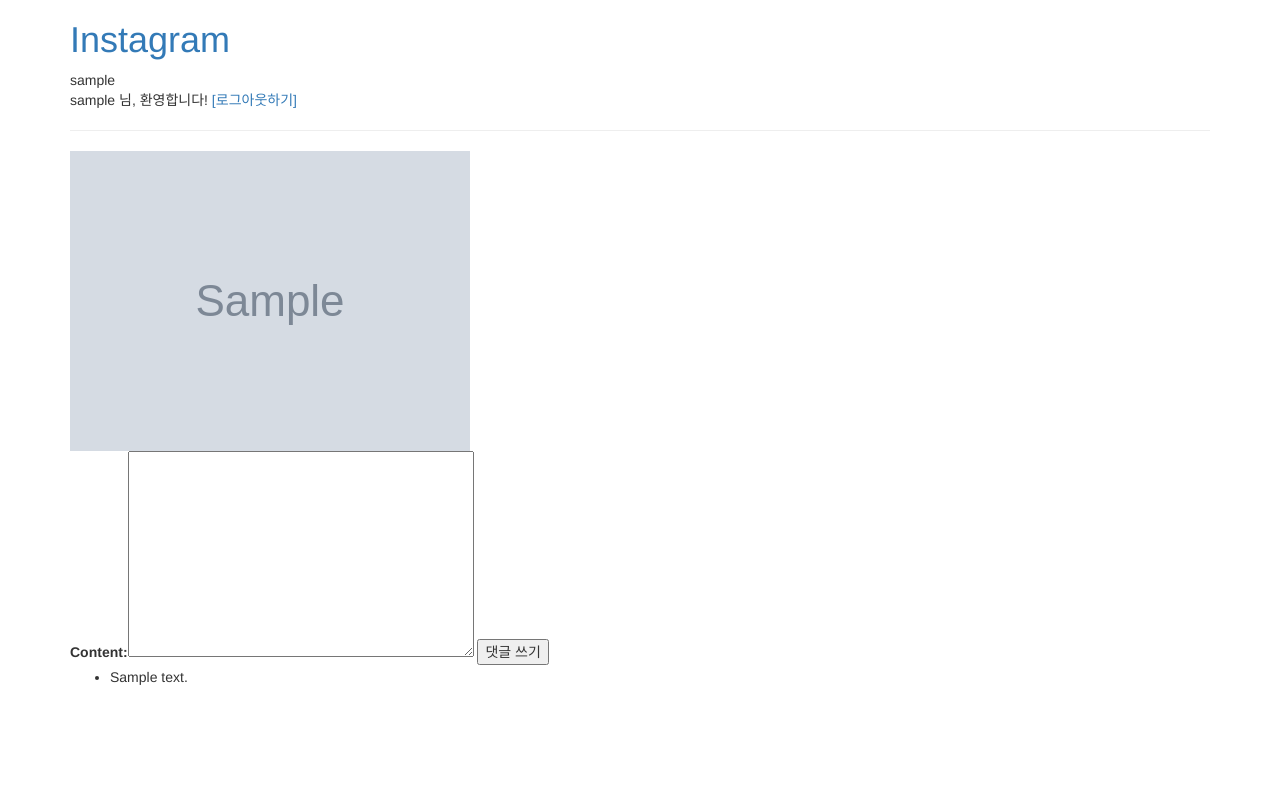
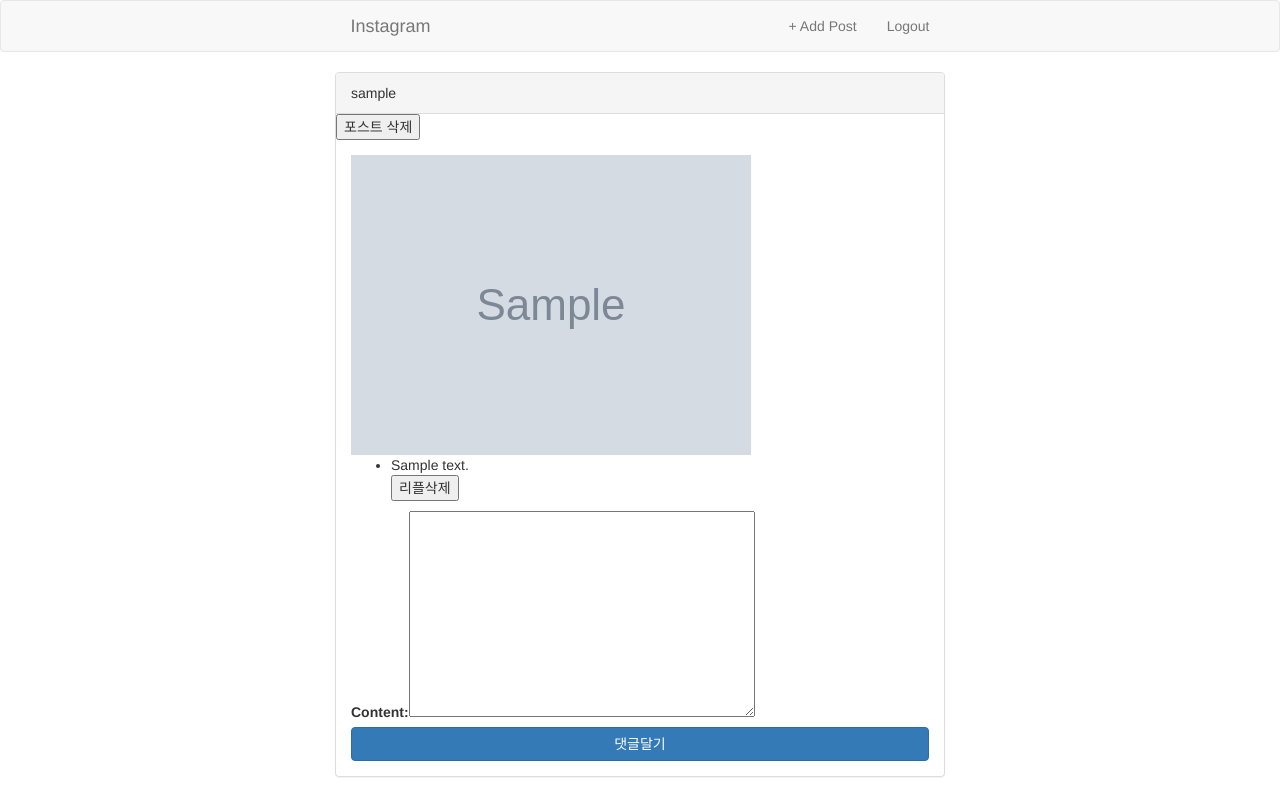
Before and after one commit to zooozoo/django_instagram_project, a Django app: page /post/1/ in a window 1280 px wide. Run offline with Django 3.2, Linux system fonts and the light colour scheme; a user stored in the database is signed in; tables that the repository leaves empty hold one stand-in row (values such as "Sample post"); grey boxes marked "Sample" are stand-in pictures; parts of the project's set-up code (start-up, migrations or seed data) failed here and were passed over; some libraries are stand-ins or nearby versions.

Commit message:
post_delete, comment_delete 숙제 완성

```diff
--- a/instagram/member/forms.py
+++ b/instagram/member/forms.py
@@ -68,6 +68,7 @@ class SignupForm(forms.Form):
             }
         )
     )
+    age = forms.IntegerField()
 
     def clean_username(self):
         data = self.cleaned_data['username']
@@ -90,7 +91,10 @@ class SignupForm(forms.Form):
     def _signup(self):
         username = self.cleaned_data['username']
         password = self.cleaned_data['password']
+        age = self.cleaned_data['age']
+
         return User.objects.create_user(
             username=username,
-            password=password
+            password=password,
+            age=age
         )
--- a/instagram/member/models.py
+++ b/instagram/member/models.py
@@ -4,9 +4,11 @@ from django.contrib.auth.models import (
     UserManager as DjangoUserManager
 )
 
+
 class UserManager(DjangoUserManager):
     def create_superuser(self, *args, **kwargs):
         super().create_superuser(age=30, *args, **kwargs)
+
 
 class User(AbstractUser):
     img_profile = models.ImageField(
@@ -15,6 +17,6 @@ class User(AbstractUser):
     )
     age = models.IntegerField()
 
-    onjects = UserManager()
+    objects = UserManager()
 
     # REQUIRED_FIELDS =  AbstractUser.REQUIRED_FIELDS + ['age']
--- a/instagram/member/urls.py
+++ b/instagram/member/urls.py
@@ -3,7 +3,7 @@ from django.conf.urls import url
 from . import views
 
 urlpatterns = [
-    url(r'^signup/$', views.signup, name='sign_up'),
+    url(r'^signup/$', views.signup, name='signup'),
     url(r'^member/login/$', views.login, name='login'),
     url(r'^logout/$', views.logout_view, name='logout')
 ]
--- a/instagram/post/models.py
+++ b/instagram/post/models.py
@@ -1,13 +1,45 @@
+from django.conf import settings
 from django.db import models
+
+from member.forms import User
+
+
+class Postmanager(models.Manager):
+    def get_queryset(self):
+        return super().get_queryset().exclude(author=None)
 
 
 class Post(models.Model):
-    photo = models.ImageField(upload_to='post')
-    created_at = models.DateTimeField(auto_now_add=True)
+    author = models.ForeignKey(
+        settings.AUTH_USER_MODEL,
+        on_delete=models.CASCADE,
+        blank=True,
+        null=True
+    )
+    photo = models.ImageField(
+        upload_to='post'
+    )
+    created_at = models.DateTimeField(
+        auto_now_add=True
+    )
+
+    objects = Postmanager()
+
+    class Meta:
+        ordering = ['-created_at']
 
 
 class PostComment(models.Model):
-    post = models.ForeignKey(Post, related_name='comments')
+    author = models.ForeignKey(
+        settings.AUTH_USER_MODEL,
+        on_delete=models.SET_NULL,
+        blank=True,
+        null=True
+    )
+    post = models.ForeignKey(
+        Post,
+        related_name='comments'
+    )
     content = models.TextField()
     created_at = models.DateTimeField(auto_now_add=True)
 
--- a/instagram/post/urls.py
+++ b/instagram/post/urls.py
@@ -7,4 +7,6 @@ urlpatterns = [
     url(r'^create/$', views.post_create, name='post_create'),
     url(r'^(?P<post_pk>\d+)/$', views.post_detail, name='post_detail'),
     url(r'^(?P<post_pk>\d+)/comment/create/$', views.comment_create, name='comment_create'),
+    url(r'^(?P<post_pk>\d+)/delete', views.post_delete, name='post_delete'),
+    url(r'^(?P<comment_pk>\d+)/comment/delete', views.comment_delete, name='comment_delete')
 ]
--- a/instagram/post/views.py
+++ b/instagram/post/views.py
@@ -16,12 +16,14 @@ def post_list(request):
 
 
 def post_create(request):
+    if not request.user.is_authenticated():
+        return redirect('member:login')
     if request.method == 'POST':
         form = PostForm(request.POST, request.FILES)
         if form.is_valid():
             print(form.cleaned_data)
-            post = Post.objects.create(photo=form.cleaned_data['photo'])
-            return HttpResponse(f'<img src="{post.photo.url}">')
+            post = Post.objects.create(photo=form.cleaned_data['photo'], author=request.user)
+            return redirect('post:post_list')
     else:
         form = PostForm()  # GET요청의 경우, 빈 PostForm인스턴스를 생성해서 템플릿에 전달
     context = {
@@ -44,16 +46,28 @@ def post_detail(request, post_pk):
     return render(request, 'post/post_detail.html', context)
 
 
+def post_delete(request, post_pk):
+    post = Post.objects.get(pk=post_pk)
+    if request.method == 'POST':
+        if request.user == post.author:
+            post.delete()
+            return redirect('post:post_list')
+    return HttpResponse('로그인 후 이용하세요')
+
+
 def comment_create(request, post_pk):
+    if not request.user.is_authenticated():
+        return redirect('member:login')
     post = get_object_or_404(Post, pk=post_pk)
     if request.method == 'POST':
         form = CommentForm(request.POST)
         if form.is_valid():
             PostComment.objects.create(
                 post=post,
+                author=request.user,
                 content=form.cleaned_data['content'],
             )
-            next = request.GET.get('next')
+            next = request.GET.get('next', '').strip()
             # post_list페이지 에서 댓글을 달더라도 post_create페이지로
             # 이동 하는 것이 아니라 post_list에서 바로 작성될 수 있도록 해주기 위해
             # 탬플릿의 form 태그에 get파라미터를 추가하고
@@ -61,4 +75,22 @@ def comment_create(request, post_pk):
             # next를 확인하해서 post_list로 리다이렉트 해준다.
             if next:
                 return redirect(next)
-            return redirect('post_detail', post_pk=post_pk)
+            return redirect('post:post_detail', post_pk=post_pk)
+
+
+def post_delete(request, post_pk):
+    post = Post.objects.get(pk=post_pk)
+    if request.method == 'POST':
+        if request.user == post.author:
+            post.delete()
+            return redirect('post:post_list')
+    return HttpResponse('로그인 후 이용하세요')
+
+
+def comment_delete(request, comment_pk):
+    comment = PostComment.objects.get(pk=comment_pk)
+    if request.method == 'POST':
+        if request.user == comment.author:
+            comment.delete()
+            return redirect('post:post_list')
+    return HttpResponse('로그인이 필요합니다.')
--- a/instagram/templates/base.html
+++ b/instagram/templates/base.html
@@ -11,19 +11,43 @@
 	<link rel="stylesheet" href="{% static 'css/post.css' %}">
 </head>
 <body>
-	<div class="container">
-		<a href="{% url 'post:post_list' %}"><h1>Instagram</h1></a>
-		<p>
-			<div>{{ user }}</div>
+		<div>
+			<nav class="navbar navbar-default">
+				<div class="col-lg-6 col-lg-offset-3
+				col-md-8 col-md-offset-2
+				col-sm-10 col-sm-offset-1
+				col-xs-12">
+					<div class="navbar-header">
+						<button type="button" class="navbar-toggle collapsed" data-toggle="collapse" data-target="#top-nav">
+			        <span class="sr-only">Toggle navigation</span>
+			        <span class="icon-bar"></span>
+			        <span class="icon-bar"></span>
+			        <span class="icon-bar"></span>
+			      </button>
+			      <a class="navbar-brand" href="{% url 'post:post_list' %}">Instagram</a>
+					</div>
+					<div class="collapse navbar-collapse" id="top-nav">
+						<ul class="nav navbar-nav navbar-right">
 							{% if user.is_authenticated %}
-				{{ user.username }} 님, 환영합니다!  <a href="{% url 'member:logout' %}">[로그아웃하기]</a>
+							<li><a href="{% url 'post:post_create' %}">+ Add Post</a></li>
+							<li><a href="{% url 'member:logout' %}">Logout</a></li>
 							{% else %}
-                <a href="{% url 'member:login' %}">로그인해주세요</a>
+							<li><a href="{% url 'member:login' %}">Login</a></li>
+							<li><a href="{% url 'member:signup' %}">Signup</a></li>
 							{% endif %}
-		</p>
-		<hr>
+						</ul>
+					</div>
+				</div>
+			</nav>
+			<div class="col-lg-6 col-lg-offset-3
+				col-md-8 col-md-offset-2
+				col-sm-10 col-sm-offset-1
+				col-xs-12">
 				{% block content %}
 				{% endblock %}
 			</div>
+		</div>
+		<script src="https://ajax.googleapis.com/ajax/libs/jquery/1.11.2/jquery.min.js"></script>
+		<script src="https://maxcdn.bootstrapcdn.com/bootstrap/3.3.2/js/bootstrap.min.js"></script>
 </body>
 </html>
--- /dev/null
+++ b/instagram/templates/include/post.html
@@ -0,0 +1,31 @@
+<div id="post-{{ post.pk }}" class="panel panel-default post">
+    <div class="panel-heading">{{ post.author }}</div>
+    <div>
+        <form action="{% url 'post:post_delete' post_pk=post.pk %}" method="POST">
+            {% csrf_token %}
+            <button>포스트 삭제</button>
+        </form>
+    </div>
+    <div class="panel-body">
+        <a href="{% url 'post:post_detail' post_pk=post.pk %}">
+            <img src="{{ post.photo.url }}" class="img-post">
+        </a>
+        <div class="body-content">
+            <ul id="post-comments-{{ post.pk }}">
+                {% for comment in post.comments.all %}
+                    <li>{{ comment.content }}</li>
+                    <form action="{% url 'post:comment_delete' comment_pk=comment.pk %}" method="post">
+                        {% csrf_token %}
+                        <button>리플삭제</button>
+                    </form>
+                {% endfor %}
+            </ul>
+            <form action="{% url 'post:comment_create' post_pk=post.pk %}?next={% if post_type == 'list' %}/post/#post-comments-{{ post.pk }}{% elif post_type == 'detail' %}{% url 'post:post_detail' post_pk=post.pk %}{% endif %}"
+                  method="POST">
+                {% csrf_token %}
+                {{ comment_form }}
+                <button class="btn btn-primary btn-block">댓글달기</button>
+            </form>
+        </div>
+    </div>
+</div>
--- a/instagram/templates/post/post_detail.html
+++ b/instagram/templates/post/post_detail.html
@@ -1,20 +1,4 @@
 {% extends 'base.html' %}
 {% block content %}
-    {% if post.photo %}
-        <img src="{{ post.photo.url }}" alt="">
-    {% else %}
-        <h3>이미지 파일이 없습니다.</h3>
-    {% endif %}
-
-    <form action="{% url 'post:comment_create' post_pk=post.pk %}" method="POST">
-        {% csrf_token %}
-        {{ comment_form }}
-        <button>댓글 쓰기</button>
-    </form>
-
-    <ul>
-        {% for commnet in post.comments.all %}
-            <li>{{ commnet.content }}</li>
-        {% endfor %}
-    </ul>
+    {% include 'include/post.html' with post_type='detail'%}
 {% endblock %}
```
Also changed, not shown: instagram/templates/post/post_list.html (+1 -32 lines), instagram/member/migrations/0004_auto_20171019_0641.py (added), instagram/member/migrations/0005_auto_20171019_0829.py (added), instagram/post/forms.py (line endings or trailing spaces), instagram/post/migrations/0002_auto_20171019_0641.py (added). Lines whose indentation alone changed are shown as unchanged.
